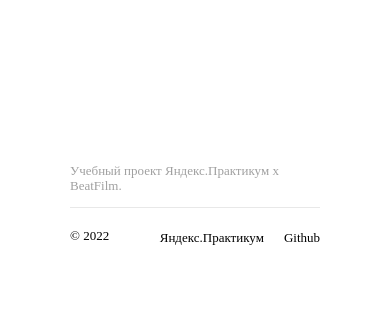
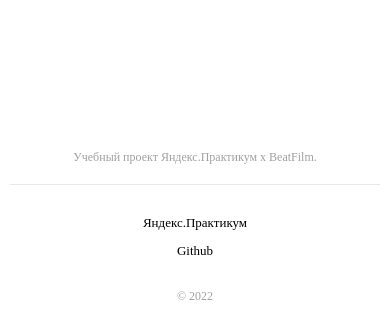
Before and after one commit to noi5enu1sanc3/movies-explorer-frontend, a React (Create React App) app: page / in a window 390 px wide. Shown: the part 4042-4352 px from the top of the page. Before the commit the page ends 4308 px from the top, so only its background shows below. Built offline with nearby package versions, Linux system fonts and the light colour scheme.

Commit message:
add media queries for Footer

```diff
--- a/src/components/Footer/Footer.css
+++ b/src/components/Footer/Footer.css
@@ -8,6 +8,8 @@
 }
 
 .footer__credits {
+  margin: 0;
+  margin-bottom: 20px;
   color: #a0a0a0;
   font-size: 13px;
   line-height: 1.2;
@@ -49,3 +51,38 @@
 .footer__link:hover {
   opacity: 0.7;
 }
+
+@media screen and (max-width: 900px) {
+  .footer {
+    padding-left: 30px;
+    padding-right: 30px;
+  }
+}
+
+@media screen and (max-width: 500px) {
+  .footer {
+    padding-left: 10px;
+    padding-right: 10px;
+    padding-bottom: 10px;
+  }
+  .footer__credits {
+    font-size: 12px;
+  }
+  .footer__info {
+    padding-top: 30px;
+    flex-direction: column;
+    align-items: center;
+    gap: 30px;
+  }
+  .footer__links-list {
+    flex-direction: column;
+    gap: 12px;
+    align-items: center;
+    font-size: 12px;
+  }
+  .footer__copyright {
+    color: #a0a0a0;
+    order: 10;
+    font-size: 12px;
+  }
+}
```
